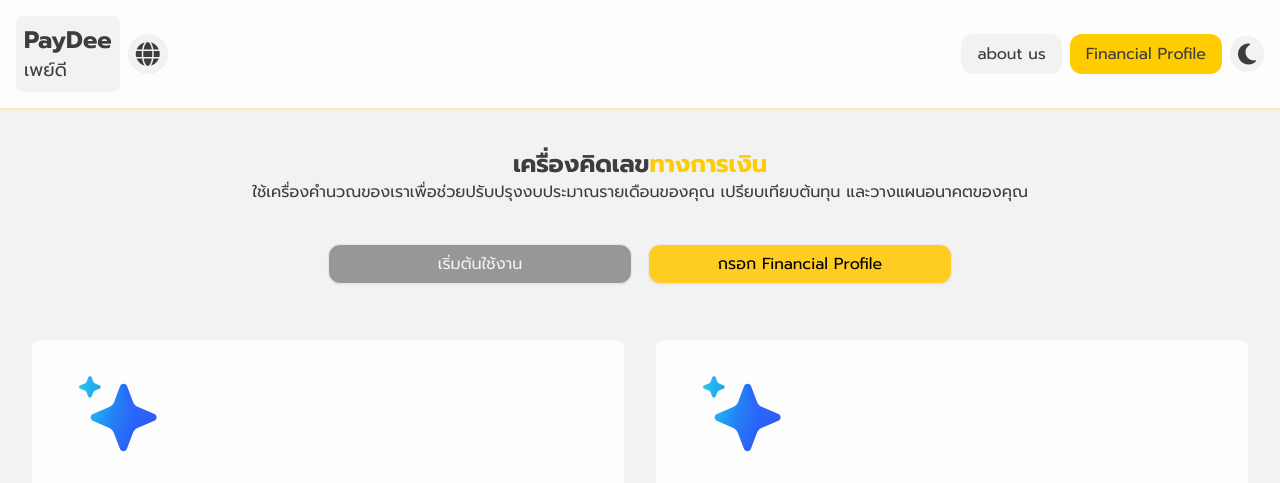
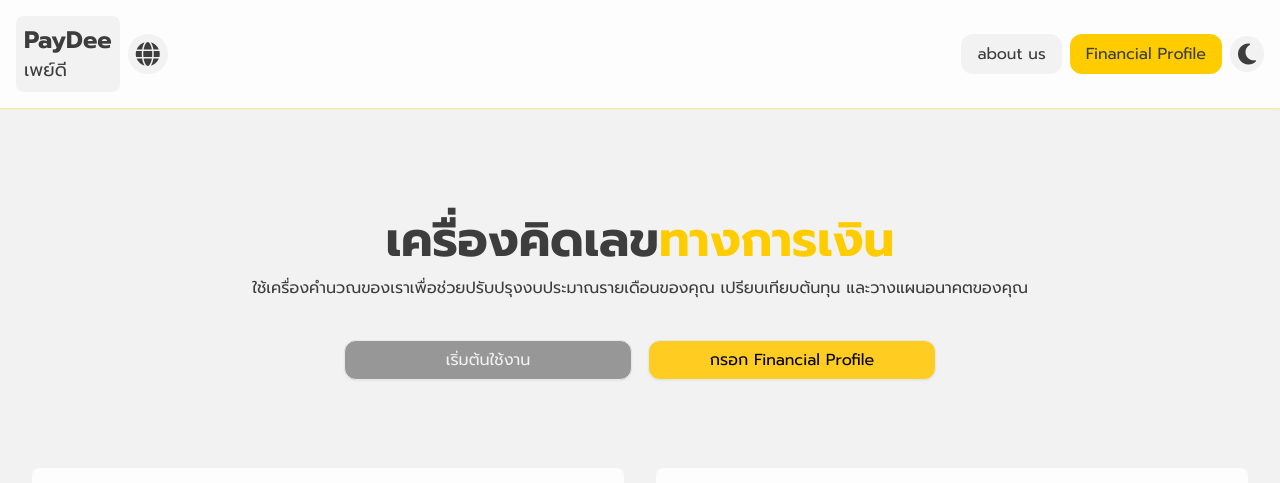
Before and after one commit to BossTheDev2209/paydee, a React (Vite) app: page / in a window 1280 px wide. Shown: the top 483 px of the page. Built offline with nearby package versions, Linux system fonts and the light colour scheme; a web font is replaced by a local one.

Commit message:
changing calculator obj props

```diff
--- a/src/views/Home.jsx
+++ b/src/views/Home.jsx
@@ -7,14 +7,14 @@ export default function Home() {
   const calculator = [
     {
       id: 1,
-      img: AI,
+      isAi: false,
       path: "/salary-aftertax",
       title: "รายได้สุทธิหลังเสียภาษี",
       details: "คำนวณรายได้หลังหักภาษี",
     },
     {
       id: 2,
-      img: AI,
+      isAi: true,
       path: "/saving-goal",
       title: "เป้าหมายการออม",
       details: "คำนวณเป้าหมายการออม",
@@ -31,11 +31,11 @@ export default function Home() {
 
   return (
     <div className="w-full">
-      <div className="w-full flex flex-col items-center">
-        <span className="text-lg md:text-2xl font-bold text-[#3d3d3d] dark:text-[#f2f1f1] transition-colors duration-300">
+      <div className="w-full mt-16 p-8 flex flex-col items-center">
+        <span className="text-2xl md:text-5xl sm:text-4xl my-3 font-bold text-[#3d3d3d] dark:text-[#f2f1f1] transition-colors duration-300">
           เครื่องคิดเลข<span className="text-[#ffcc00]">ทางการเงิน</span>
         </span>
-        <p className="text-xs md:text-base text-center text-[#3d3d3d] dark:text-[#f2f1f1] transition-colors duration-300">
+        <p className="text-xs md:text-base sm:text-sm text-center text-[#3d3d3d] dark:text-[#f2f1f1] transition-colors duration-300">
           ใช้เครื่องคำนวณของเราเพื่อช่วยปรับปรุงงบประมาณรายเดือนของคุณ
           เปรียบเทียบต้นทุน และวางแผนอนาคตของคุณ
         </p>
```
